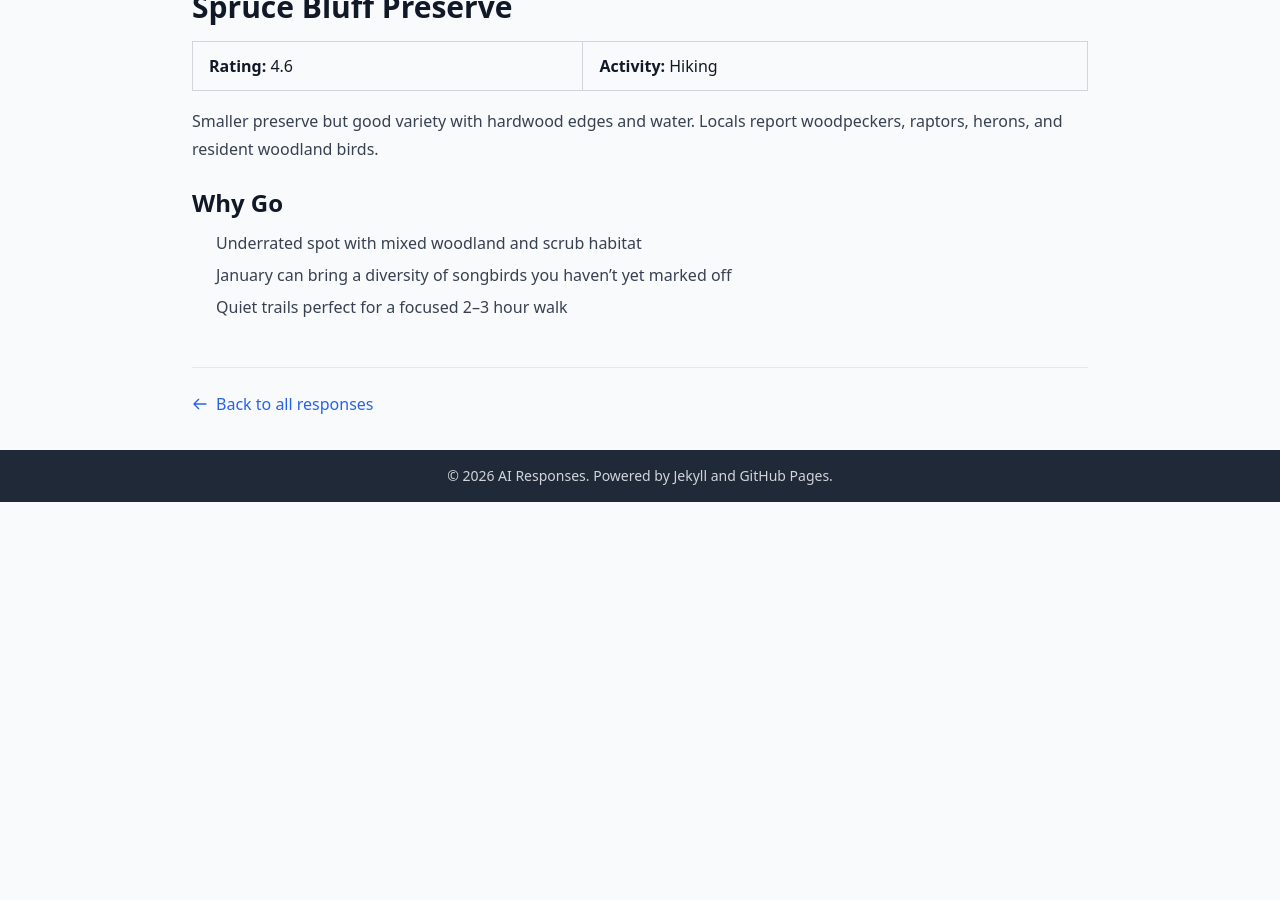
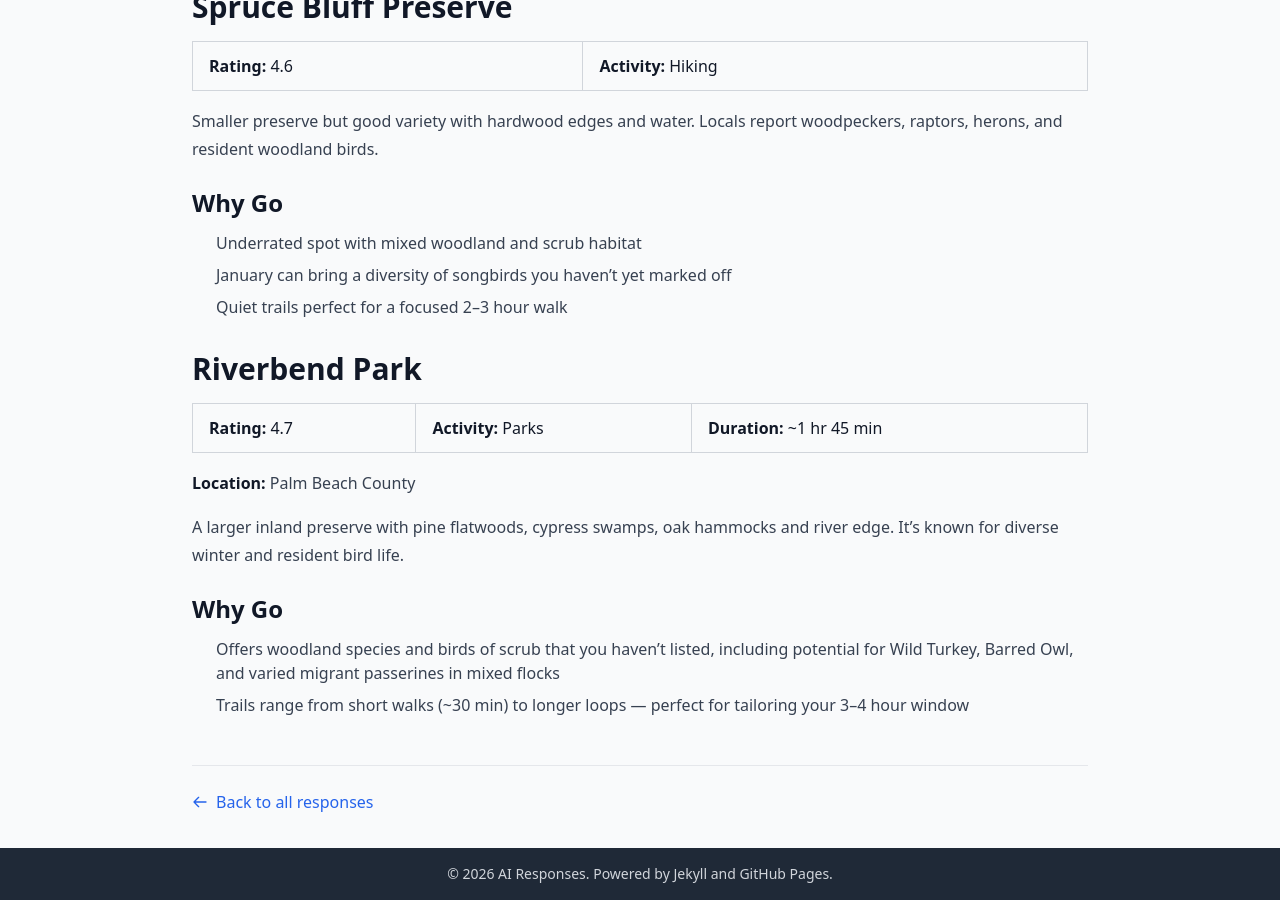
Before and after one commit to jonatr35/ai-responses, a Jekyll site: the page built from _responses/florida-birding.md, in a window 1280 px wide and 900 px high, scrolled down 2357 px. Built offline with Jekyll 4.4.1, drawn with Linux system fonts in a browser that asks for light colours; nearby versions of some CDN libraries; before the commit the page ends 2859 px from its top, so only the background shows below that.

Commit message:
added riverbend park

```diff
--- a/_responses/florida-birding.md
+++ b/_responses/florida-birding.md
@@ -92,3 +92,16 @@ Smaller preserve but good variety with hardwood edges and water. Locals report w
 - Underrated spot with mixed woodland and scrub habitat
 - January can bring a diversity of songbirds you haven't yet marked off
 - Quiet trails perfect for a focused 2–3 hour walk
+
+## Riverbend Park
+
+**Rating:** 4.7 | **Activity:** Parks | **Duration:** ~1 hr 45 min
+
+**Location:** Palm Beach County
+
+A larger inland preserve with pine flatwoods, cypress swamps, oak hammocks and river edge. It's known for diverse winter and resident bird life.
+
+### Why Go
+
+- Offers woodland species and birds of scrub that you haven't listed, including potential for Wild Turkey, Barred Owl, and varied migrant passerines in mixed flocks
+- Trails range from short walks (~30 min) to longer loops — perfect for tailoring your 3–4 hour window
```
